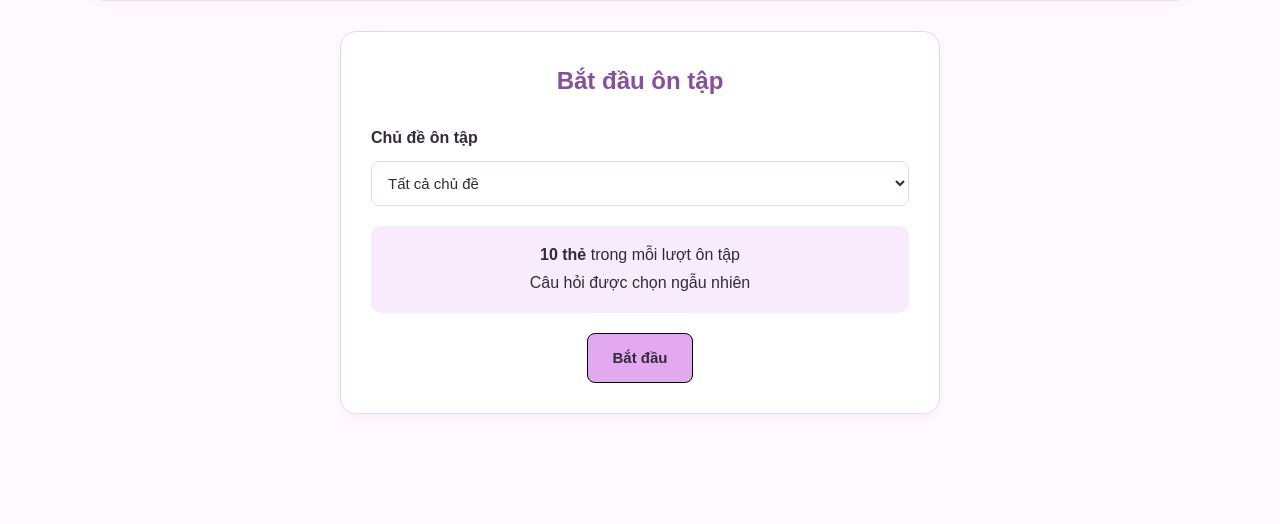
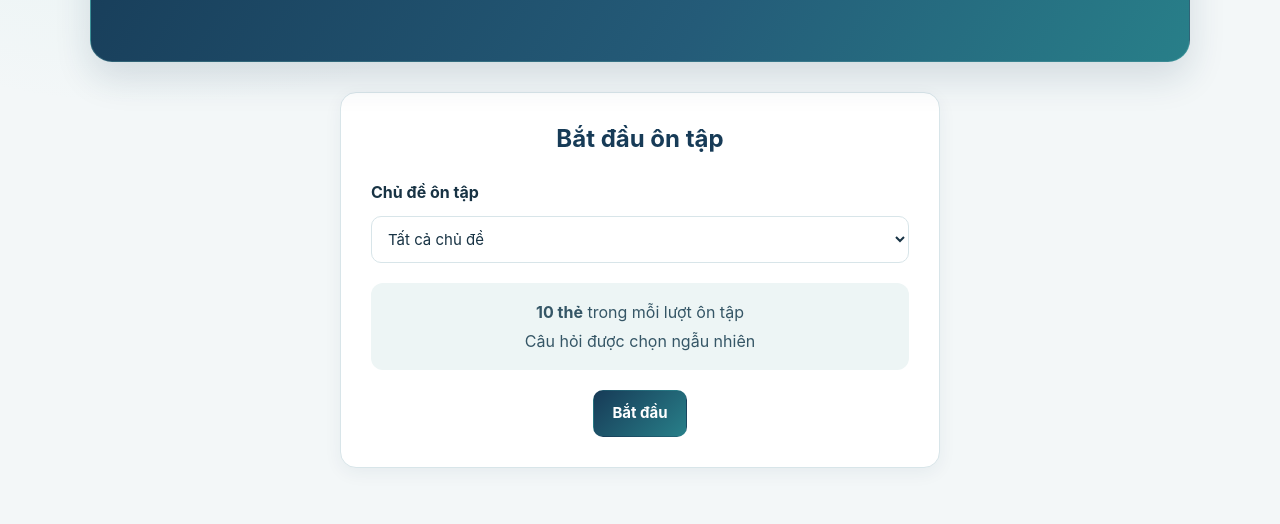
Before and after one commit to UynTrn/BangTuanHoan, a plain HTML site: page pages/Quiz.html in a window 1280 px wide. Shown: the part 280-804 px from the top of the page. Drawn offline with Linux system fonts and the light colour scheme.

Commit message:
Apply UI/UX Pro Max visual refresh

```diff
--- a/pages/Quiz.html
+++ b/pages/Quiz.html
@@ -6,6 +6,7 @@
     <title>Kiểm tra - Bảng tuần hoàn</title>
     <link rel="stylesheet" href="../css/style.css">
     <link rel="stylesheet" href="../css/Quiz.css">
+    <link rel="stylesheet" href="../css/DesignRefresh.css">
 </head>
 <body>
     <!-- Thanh điều hướng -->
```
